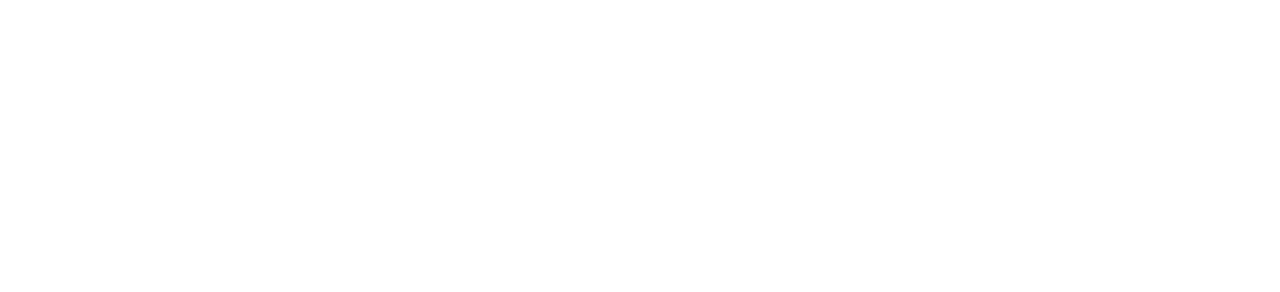
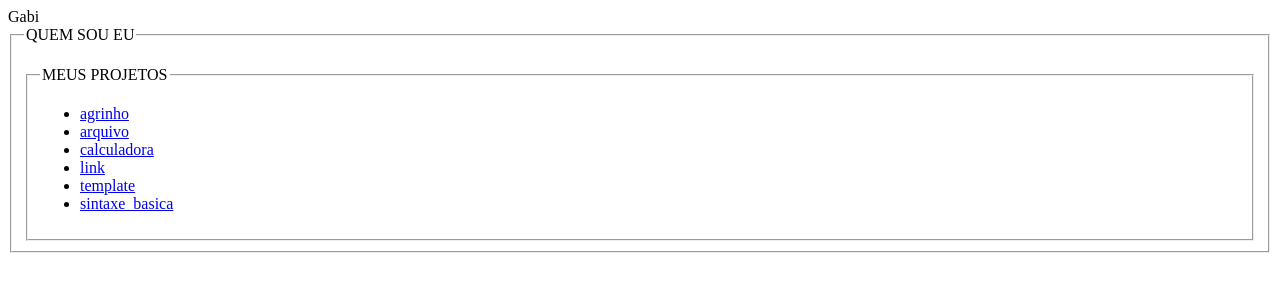
Before and after one commit to gabxxz2/site, a plain HTML site: page index.html in a window 1280 px wide. Drawn offline with Linux system fonts and the light colour scheme.

Commit message:
Update index.html

```diff
--- a/index.html
+++ b/index.html
@@ -1,11 +1,27 @@
 <!DOCTYPE html>
-<html lang="PT-BR">
-  <head>
-      <style>
+<html lang="pt-br">
+<head>
+  <tittle>Gabi</tittle>
+  <meta charset="utf-8">
+</head>
+<body>
+  <fieldset>
+    <legend>QUEM SOU EU</legend>
+   <p>
 
-      </style>
-  </head>
-  <body>
 
+    </p>
+    <fieldset>
+        <legend>MEUS PROJETOS</legend>
+        <ul>
+            <li> <a href="agrinho.html"> agrinho </a> </li>
+            <li> <a href="arquivo.html"> arquivo </a> </li>
+            <li> <a href="calculadora.html"> calculadora </a> </li>
+            <li> <a href="link.html"> link </a> </li>
+            <li> <a href="template.html"> template </a> </li>
+            <li> <a href="sintaxe_basica.html"> sintaxe_basica </a> </li>
+        </ul>
+        </fieldset>
+    </fieldset>
   </body>
 </html>
```
